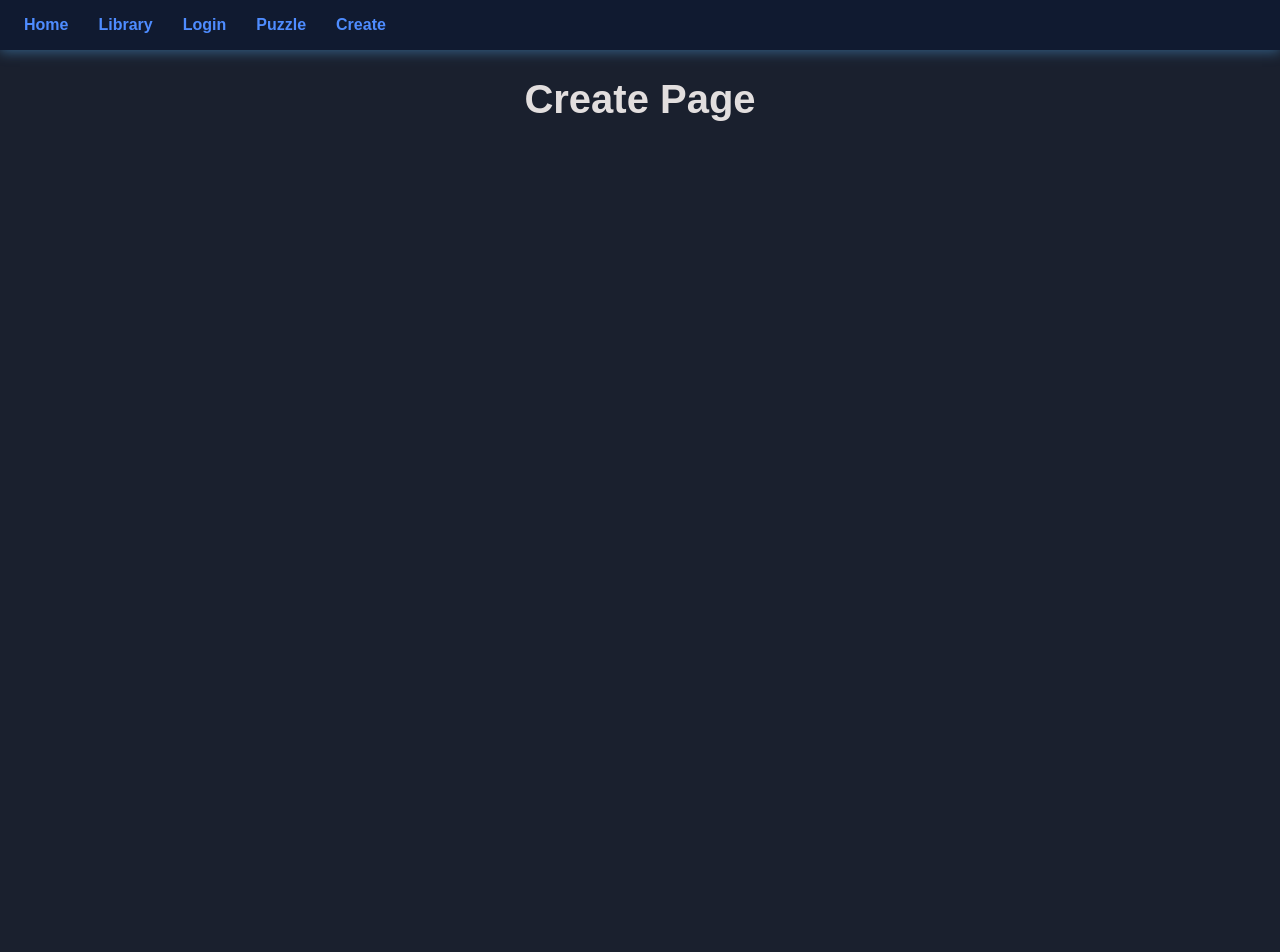
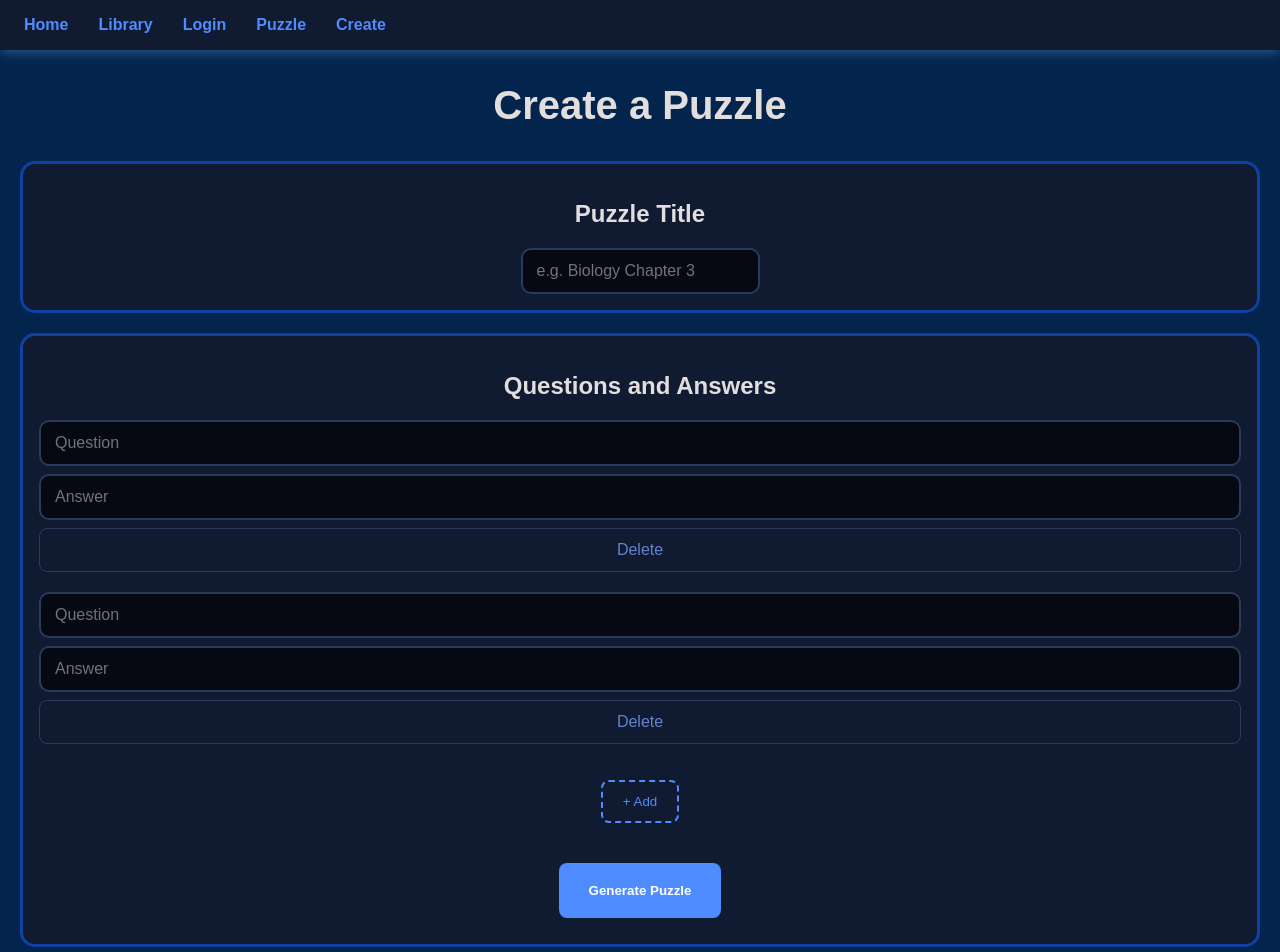
Before and after one commit to ShamsRary/CSCI-49900-Capstone-Group-6, a React (Vite) app in the folder web-ui/: page /create in a window 1280 px wide. Shown: the top 952 px of the page. Before the commit the page ends 800 px from the top, so only its background shows below. Built offline with nearby package versions, Linux system fonts and the light colour scheme.

Commit message:
home page complete, basics of create page.

```diff
--- a/web-ui/src/index.css
+++ b/web-ui/src/index.css
@@ -4,9 +4,9 @@
   box-sizing: border-box;
 }
 
-/*  Page basics ===== */
+/*  Page basics  */
 body {
-  background-color: #1a202e;
+  background-color: #03244d;
   color: #e2dede;
   font-family: sans-serif;
   margin: 0;
@@ -164,3 +164,68 @@ p {
 .cta-row .card:hover {
   transform: translateY(-4px);
 }
+
+/* Add Pair button: dashed outline, full width under the rows */
+.btn-add {
+  margin-top: 16px;
+  padding: 12px 20px;
+  background: transparent;
+  color: #4e8cff;
+  border: 2px dashed #4e8cff;
+  border-radius: 8px;
+  cursor: pointer;
+}
+.btn-add:hover {
+  color: #31c18c;
+}
+
+/* Remove button: small, grey, turns red on hover */
+.btn-remove {
+  background: transparent;
+  color: #6482cd;
+  padding: 12px 8px;
+  border: 1px solid #2a3a5c;
+  border-radius: 8px;
+  font-size: 1em;
+  cursor: pointer;
+}
+.btn-remove:hover {
+  color: #ff6b6b;
+}
+
+
+/* Text boxes that match the dark theme */
+input {
+  background-color: #060911;
+  color: #e2dede;
+  border: 2px solid #2a3a5c;
+  border-radius: 10px;
+  padding: 12px 14px;
+  font-size: 1em;
+  font-family: inherit;
+  transition: border-color 0.2s ease, box-shadow 0.2s ease;
+}
+
+/* Gray hint text */
+input::placeholder {
+  color: #6b7385;
+}
+
+/* Glows blue when you click into it */
+input:focus {
+  outline: none;
+  border-color: #4e8cff;
+  box-shadow: 0 0 0 3px rgba(78, 140, 255, 0.25);
+}
+
+/* Each row: question on top, answer below, both full width */
+.pair-row {
+  display: flex;
+  flex-direction: column;
+  gap: 8px;
+  margin-bottom: 20px;
+}
+
+.pair-row input {
+  width: 100%;
+}
--- a/web-ui/src/pages/Create.jsx
+++ b/web-ui/src/pages/Create.jsx
@@ -1,5 +1,119 @@
+import { useState } from "react";
+
 function Create() {
-    return <h1>Create Page</h1>;
+    const [title, setTitle] = useState("");
+        //a variable 'title', a function 'setTitle' to update the title
+        //initialize the title state variable to an empty string
+
+    const [pairs, setPairs] = useState([
+        //a state variable for the question-answer pairs
+        // initialized to an array with two empty objects
+        //each pair object has a 'question' and an 'answer' property
+        { question: "", answer: "" },
+        { question: "", answer: "" },
+    ]);
+
+    function updatePair(index, field, value) {
+        //create a function to update a specific question-answer pair
+        //runs everytime user types in question/answer box
+        //takes 3 parameters: index of the pair, field to update, new value
+
+        const newPairs = [...pairs];
+        //make copy of the current pairs array
+        newPairs[index] = { ...newPairs[index], [field]: value };
+        //update the specific field of the pair at the given index with the new value
+        setPairs(newPairs);
+        //update the state with the new pairs array
+
+    }
+
+    function addPair() {
+        //create a function to add a new question-answer pair
+        setPairs([...pairs, { question: "", answer: "" }]);
+        //add a new empty pair to the end of the pairs array
+    }
+
+    function removePair(index) {
+        if (pairs.length ===2) {
+            return;
+        }
+        //create a function to remove a specific question-answer pair
+        // .filter() goes through the list one row at a time and KEEPS only
+        // the rows where the answer is true.
+        //   "_" is the row itself (we don't need it, so it gets a placeholder name)
+        //   "i"  is that row's position in the list
+        // "i !== index" means "keep every row EXCEPT the one we're removing".
+        const newPairs = pairs.filter((_, i) => i !== index);
+        setPairs(newPairs);
+    }
+
+    return (
+        <section>
+            <h1>Create a Puzzle</h1>
+
+            <div className="card">
+                <h2>Puzzle Title</h2>
+
+                {/* input field for the puzzle title */}
+                <input
+                    type="text"
+                    placeholder="e.g. Biology Chapter 3"
+                    value={title}
+
+                    onChange={(e) => setTitle(e.target.value)}
+                    /* update the title state variable whenever the user types in the input field */
+                />
+
+            </div>
+
+            <div className="card">
+                <h2>Questions and Answers</h2>
+
+                {pairs.map((pair, index) => (
+                    /* .map() goes through the list one row at a time and draws */
+                    /* a question box and an answer box for EACH row. */
+                    <div key={index} className="pair-row">
+                        <input
+                            type="text"
+                            placeholder="Question"
+                            value={pair.question}
+                            onChange={(e) => updatePair(index, "question", e.target.value)}
+                        />
+                        <input
+                            type="text"
+                            placeholder="Answer"
+                            value={pair.answer}
+                            onChange={(e) => updatePair(index, "answer", e.target.value)}
+                        />
+
+                         <button className="btn-remove" onClick={() => removePair(index)}>  Delete </button>
+
+                    </div>
+                ))}
+
+                <button className="btn-add" onClick={addPair}>+ Add </button>
+
+
+                <div style={{ marginTop: "30px" }}>
+
+                    <button className="btn" onClick={() => console.log({ title, pairs })}> Generate Puzzle </button>
+                </div>
+
+
+
+            </div>
+
+        <div className="footer">
+
+        </div>
+
+
+        </section>
+
+
+
+
+    );
 }
 
 export default Create;
--- a/web-ui/src/pages/Home.jsx
+++ b/web-ui/src/pages/Home.jsx
@@ -8,7 +8,6 @@ function Home() {
         {/* intro */}
         <div className="card">
 
-            {/*  designs: ★ ☆ ● ○ ■ □ ◆ ◇ ▲ ▼ ► ◄ ♦ ♠ ♣ ♥ • ▪ ▫ ✓ ✕ → ← ↑ ↓ */}
             <div className="logo-wrapper">
                 <img src={logo} alt="Crossy Word Logo" className="logo" />
             </div>
```
